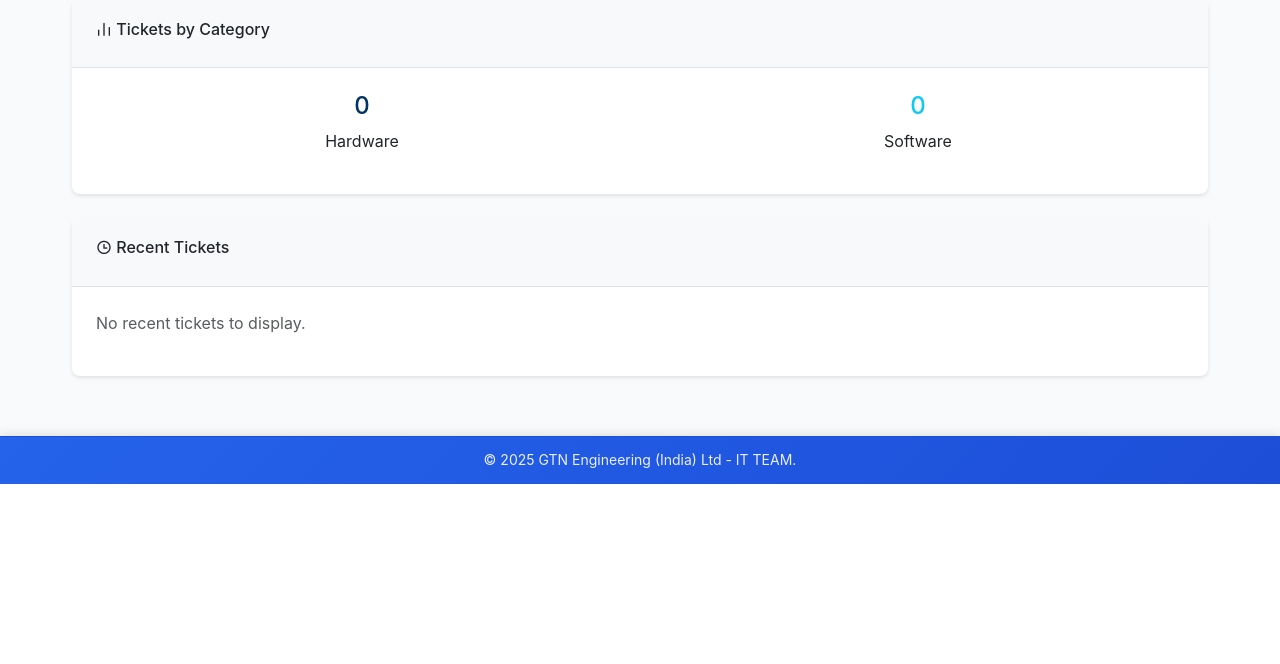
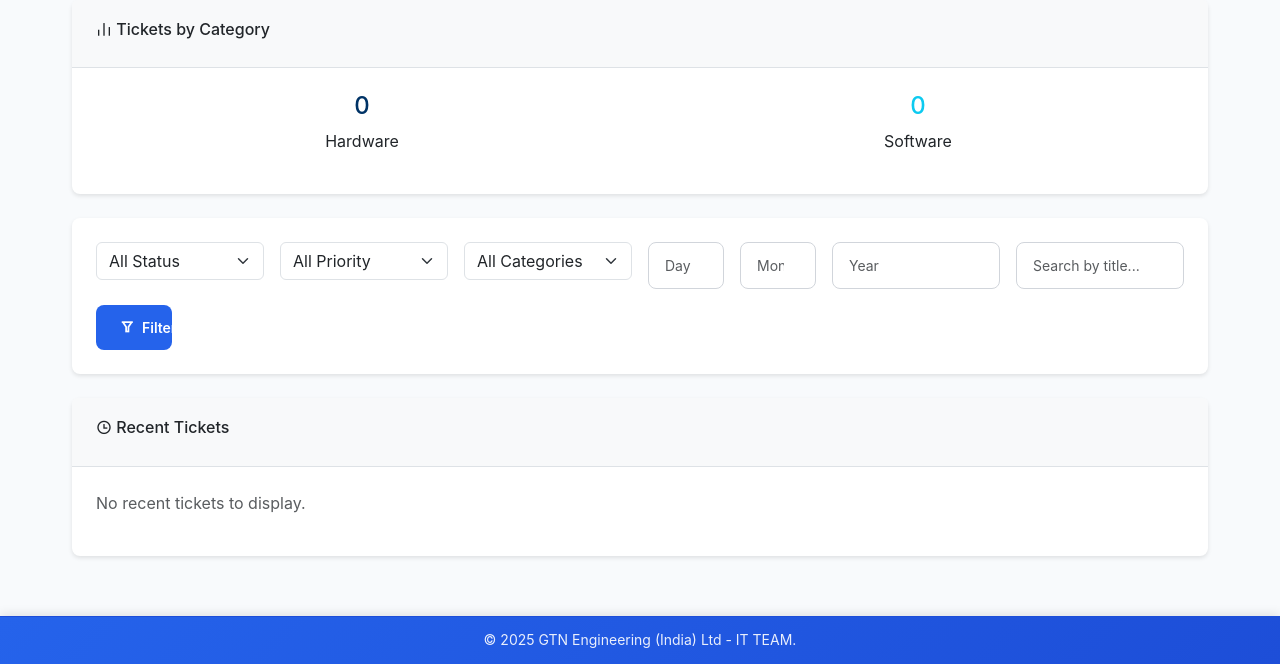
Before and after one commit to narain-karthik/GTN-IT-Helpdesk-Ticket-System-Updating-, a Flask app: page /super-admin-dashboard in a window 1280 px wide. Shown: the part 453-1117 px from the top of the page. Before the commit the page ends 937 px from the top, so only its background shows below. Run offline with Flask 3, Linux system fonts and the light colour scheme; the visitor is signed in with stand-in values (Sample User, id 1); some libraries are stand-ins or nearby versions.

Commit message:
Add ticket attachments and advanced filtering features
Introduces an Attachment model and support for multiple file uploads on ticket creation, updating both backend and form handling. Enhances the super admin dashboard with advanced filters (status, priority, category, date, search) for recent tickets. Adds flexible Excel report download filters (date range, month, year) and updates the reports dashboard UI accordingly. Also includes new uploads and improves file handling logic.

```diff
--- a/routes.py
+++ b/routes.py
@@ -1,6 +1,7 @@
 from flask import render_template, request, redirect, url_for, flash, session, abort, make_response, send_file, send_from_directory
 from werkzeug.security import generate_password_hash
 from werkzeug.utils import secure_filename
+from sqlalchemy import extract, and_
 from app import app, db
 from models import User, Ticket, TicketComment
 from forms import LoginForm, TicketForm, UpdateTicketForm, CommentForm, UserRegistrationForm, AssignTicketForm, UserProfileForm
@@ -12,6 +13,14 @@ import platform
 import openpyxl
 from openpyxl.styles import Font, PatternFill, Alignment
 import io
+
+ALLOWED_EXTENSIONS = {'png', 'jpg', 'jpeg', 'gif', 'bmp', 'pdf', 'doc', 'docx', 'xls', 'xlsx', 'csv', 'ppt', 'pptx'}
+UPLOAD_FOLDER = 'uploads/'  # Set a secure uploads folder
+
+def allowed_file(filename):
+    return '.' in filename and \
+           filename.rsplit('.', 1)[1].lower() in ALLOWED_EXTENSIONS
+
 
 # Helper function to check if user is logged in
 def is_logged_in():
@@ -171,26 +180,19 @@ def user_profile():
 @app.route('/super-admin-dashboard')
 @admin_required
 def super_admin_dashboard():
-    """Super Admin dashboard with full system overview"""
+    """Super Admin dashboard with full system overview and filters"""
     user = get_current_user()
     if not user.is_super_admin:
         flash('Super Admin access required.', 'error')
         return redirect(url_for('index'))
 
-    # Get comprehensive statistics
+    # Comprehensive statistics (unfiltered)
     total_tickets = Ticket.query.count()
     open_tickets = Ticket.query.filter_by(status='Open').count()
     in_progress_tickets = Ticket.query.filter_by(status='In Progress').count()
     resolved_tickets = Ticket.query.filter_by(status='Resolved').count()
-
-    # Get user statistics
     total_users = User.query.filter_by(role='user').count()
     total_admins = User.query.filter_by(role='admin').count()
-
-    # Get recent tickets
-    recent_tickets = Ticket.query.order_by(Ticket.created_at.desc()).limit(10).all()
-
-    # Get category statistics
     hardware_tickets = Ticket.query.filter_by(category='Hardware').count()
     software_tickets = Ticket.query.filter_by(category='Software').count()
 
@@ -205,7 +207,46 @@ def super_admin_dashboard():
         'software_tickets': software_tickets
     }
 
-    return render_template('super_admin_dashboard.html', stats=stats, recent_tickets=recent_tickets)
+    # Filter parameters for recent tickets
+    status_filter = request.args.get('status', 'all')
+    priority_filter = request.args.get('priority', 'all')
+    category_filter = request.args.get('category', 'all')
+    search_query = request.args.get('search', '')
+    day_filter = request.args.get('day', '')
+    month_filter = request.args.get('month', '')
+    year_filter = request.args.get('year', '')
+
+    # Build filtered query for recent tickets
+    query = Ticket.query
+    if status_filter != 'all':
+        query = query.filter_by(status=status_filter)
+    if priority_filter != 'all':
+        query = query.filter_by(priority=priority_filter)
+    if category_filter != 'all':
+        query = query.filter_by(category=category_filter)
+    if search_query:
+        query = query.filter(Ticket.title.contains(search_query))
+    if year_filter:
+        query = query.filter(extract('year', Ticket.created_at) == int(year_filter))
+    if month_filter:
+        query = query.filter(extract('month', Ticket.created_at) == int(month_filter))
+    if day_filter:
+        query = query.filter(extract('day', Ticket.created_at) == int(day_filter))
+
+    recent_tickets = query.order_by(Ticket.created_at.desc()).limit(10).all()
+
+    return render_template(
+        'super_admin_dashboard.html',
+        stats=stats,
+        recent_tickets=recent_tickets,
+        status_filter=status_filter,
+        priority_filter=priority_filter,
+        category_filter=category_filter,
+        search_query=search_query,
+        day_filter=day_filter,
+        month_filter=month_filter,
+        year_filter=year_filter
+    )
 
 @app.route('/admin-dashboard')
 @admin_required
@@ -253,6 +294,7 @@ def admin_dashboard():
                          status_filter=status_filter, priority_filter=priority_filter,
                          category_filter=category_filter, search_query=search_query, admin_user=user)
 
+
 @app.route('/create-ticket', methods=['GET', 'POST'])
 @login_required
 def create_ticket():
@@ -262,22 +304,16 @@ def create_ticket():
 
     if form.validate_on_submit():
         # Capture current session IP and system info for this specific ticket
-        # Get real client IP address (handles proxy forwarding)
         current_ip = request.environ.get('HTTP_X_FORWARDED_FOR',
-                                       request.environ.get('HTTP_X_REAL_IP',
-                                       request.environ.get('REMOTE_ADDR')))
+                                         request.environ.get('HTTP_X_REAL_IP',
+                                                             request.environ.get('REMOTE_ADDR')))
 
-        # Get system name - prioritize user input or preserve detected system name
-        current_system_name = None
-        if form.system_name.data and form.system_name.data.strip():
-            # Use the actual system name entered by user or detected by client
-            current_system_name = form.system_name.data.strip()
-        else:
-            # Fallback to current user's system name if available, otherwise use generic detection
+        # Get system name
+        current_system_name = form.system_name.data.strip() if form.system_name.data and form.system_name.data.strip() else None
+        if not current_system_name:
             if user.system_name and user.system_name.strip():
                 current_system_name = user.system_name.strip()
             else:
-                # Only use generic detection as last resort
                 user_agent = request.headers.get('User-Agent', '').lower()
                 if 'windows' in user_agent:
                     current_system_name = 'Windows System'
@@ -292,32 +328,36 @@ def create_ticket():
                 else:
                     current_system_name = f'Unknown System ({request.remote_addr})'
 
-        # Update user's profile with latest info (optional)
         user.ip_address = current_ip
         user.system_name = current_system_name
 
-        # Handle image upload
+        # Handle file uploads (supporting multiple attachments)
+        attachment_filenames = []
+        files = request.files.getlist('attachments')
+        for file in files:
+            if file and file.filename and allowed_file(file.filename):
+                filename = secure_filename(file.filename)
+                timestamp = datetime.now().strftime('%Y%m%d_%H%M%S_')
+                unique_filename = timestamp + filename
+                os.makedirs(UPLOAD_FOLDER, exist_ok=True)
+                filepath = os.path.join(UPLOAD_FOLDER, unique_filename)
+                try:
+                    file.save(filepath)
+                    attachment_filenames.append(unique_filename)
+                except Exception as e:
+                    flash(f'Error uploading file {filename}.', 'warning')
+
+        # For backward compatibility, store the first image filename in image_filename, others in attachments
         image_filename = None
-        if form.image.data and form.image.data.filename:
-            file = form.image.data
-            if file.filename != '':
-                filename = secure_filename(file.filename)
-                if filename:  # Make sure secure_filename didn't return empty string
-                    # Create unique filename with timestamp
-                    timestamp = datetime.now().strftime('%Y%m%d_%H%M%S_')
-                    image_filename = timestamp + filename
+        other_attachments = []
+        for fname in attachment_filenames:
+            if any(fname.lower().endswith(ext) for ext in
+                   ['.png', '.jpg', '.jpeg', '.gif', '.bmp']) and not image_filename:
+                image_filename = fname
+            else:
+                other_attachments.append(fname)
 
-                    # Ensure upload directory exists
-                    upload_dir = 'static/uploads'
-                    os.makedirs(upload_dir, exist_ok=True)
-
-                    filepath = os.path.join(upload_dir, image_filename)
-                    try:
-                        file.save(filepath)
-                    except Exception as e:
-                        flash('Error uploading image. Ticket created without image.', 'warning')
-                        image_filename = None
-
+        # You may want to store other_attachments as a JSON list or in a separate table
         ticket = Ticket(
             title=form.title.data,
             description=form.description.data,
@@ -327,7 +367,8 @@ def create_ticket():
             user_name=user.full_name,
             user_ip_address=current_ip,
             user_system_name=current_system_name,
-            image_filename=image_filename
+            image_filename=image_filename,
+            attachments=','.join(other_attachments) if other_attachments else None  # Example: comma-separated
         )
         db.session.add(ticket)
         db.session.commit()
@@ -789,26 +830,47 @@ def view_image(filename):
 @app.route('/download-excel-report')
 @admin_required
 def download_excel_report():
-    """Download Excel report of all tickets (Super Admin only)"""
+    """Download Excel report of all tickets (Super Admin only) with filtering options"""
     current_user = get_current_user()
     if not current_user.is_super_admin:
         flash('Super Admin access required.', 'error')
         return redirect(url_for('index'))
 
     try:
-        # Create a new workbook and worksheet
+        # --- FILTER PARAMS ---
+        filter_mode = request.args.get('filter_mode', 'range')
+        from_date = request.args.get('from_date')
+        to_date = request.args.get('to_date')
+        month = request.args.get('month')
+        year = request.args.get('year')
+
+        # --- BUILD QUERY BASED ON FILTER ---
+        query = Ticket.query.join(User, Ticket.user_id == User.id)
+
+        if filter_mode == 'range' and from_date and to_date:
+            from_dt = datetime.strptime(from_date, '%Y-%m-%d')
+            to_dt = datetime.strptime(to_date, '%Y-%m-%d')
+            query = query.filter(Ticket.created_at >= from_dt, Ticket.created_at <= to_dt)
+        elif filter_mode == 'month' and month:
+            y, m = map(int, month.split('-'))
+            query = query.filter(
+                extract('year', Ticket.created_at) == y,
+                extract('month', Ticket.created_at) == m
+            )
+        elif filter_mode == 'year' and year:
+            query = query.filter(extract('year', Ticket.created_at) == int(year))
+
+        tickets = query.all()
+
+        # --- EXCEL GENERATION ---
         wb = openpyxl.Workbook()
         ws = wb.active
         ws.title = "Tickets Report"
-
-        # Define headers
         headers = [
             'Ticket ID', 'Title', 'Description', 'Category', 'Priority', 'Status',
             'Created By', 'User Email', 'User Department', 'System Name', 'IP Address',
             'Assigned To', 'Created Date', 'Updated Date', 'Resolved Date'
         ]
-
-        # Style headers
         header_font = Font(bold=True, color="FFFFFF")
         header_fill = PatternFill(start_color="366092", end_color="366092", fill_type="solid")
         header_alignment = Alignment(horizontal="center", vertical="center")
@@ -820,13 +882,9 @@ def download_excel_report():
             cell.fill = header_fill
             cell.alignment = header_alignment
 
-        # Get all tickets with related data
-        tickets = Ticket.query.join(User, Ticket.user_id == User.id).all()
-
         # Add ticket data
         for row, ticket in enumerate(tickets, 2):
-            assignee_name = ticket.assignee.full_name if ticket.assignee else 'Unassigned'
-
+            assignee_name = ticket.assignee.full_name if hasattr(ticket, 'assignee') and ticket.assignee else 'Unassigned'
             data = [
                 ticket.ticket_number,
                 ticket.title,
@@ -834,17 +892,16 @@ def download_excel_report():
                 ticket.category,
                 ticket.priority,
                 ticket.status,
-                ticket.user_name,
+                getattr(ticket, 'user_name', ticket.user.full_name if hasattr(ticket.user, 'full_name') else 'N/A'),
                 ticket.user.email,
-                ticket.user.department or 'N/A',
-                ticket.user_system_name or 'N/A',
-                ticket.user_ip_address or 'N/A',
+                getattr(ticket.user, 'department', 'N/A') or 'N/A',
+                getattr(ticket, 'user_system_name', 'N/A') or 'N/A',
+                getattr(ticket, 'user_ip_address', 'N/A') or 'N/A',
                 assignee_name,
                 ticket.created_at.strftime('%Y-%m-%d %H:%M:%S') if ticket.created_at else 'N/A',
                 ticket.updated_at.strftime('%Y-%m-%d %H:%M:%S') if ticket.updated_at else 'N/A',
-                ticket.resolved_at.strftime('%Y-%m-%d %H:%M:%S') if ticket.resolved_at else 'N/A'
+                ticket.resolved_at.strftime('%Y-%m-%d %H:%M:%S') if hasattr(ticket, 'resolved_at') and ticket.resolved_at else 'N/A'
             ]
-
             for col, value in enumerate(data, 1):
                 ws.cell(row=row, column=col, value=value)
 
@@ -854,7 +911,7 @@ def download_excel_report():
             column_letter = column[0].column_letter
             for cell in column:
                 try:
-                    if len(str(cell.value)) > max_length:
+                    if cell.value and len(str(cell.value)) > max_length:
                         max_length = len(str(cell.value))
                 except:
                     pass
--- a/templates/super_admin_dashboard.html
+++ b/templates/super_admin_dashboard.html
@@ -117,6 +117,58 @@
                     </div>
                 </div>
 
+                <!-- FILTERS -->
+                <div class="card mb-4">
+                    <div class="card-body">
+                        <form method="GET" class="row g-3">
+                            <div class="col-md-2">
+                                <select class="form-select" name="status">
+                                    <option value="all" {% if status_filter == 'all' %}selected{% endif %}>All Status</option>
+                                    <option value="Open" {% if status_filter == 'Open' %}selected{% endif %}>Open</option>
+                                    <option value="In Progress" {% if status_filter == 'In Progress' %}selected{% endif %}>In Progress</option>
+                                    <option value="Resolved" {% if status_filter == 'Resolved' %}selected{% endif %}>Resolved</option>
+                                    <option value="Closed" {% if status_filter == 'Closed' %}selected{% endif %}>Closed</option>
+                                </select>
+                            </div>
+                            <div class="col-md-2">
+                                <select class="form-select" name="priority">
+                                    <option value="all" {% if priority_filter == 'all' %}selected{% endif %}>All Priority</option>
+                                    <option value="Low" {% if priority_filter == 'Low' %}selected{% endif %}>Low</option>
+                                    <option value="Medium" {% if priority_filter == 'Medium' %}selected{% endif %}>Medium</option>
+                                    <option value="High" {% if priority_filter == 'High' %}selected{% endif %}>High</option>
+                                    <option value="Critical" {% if priority_filter == 'Critical' %}selected{% endif %}>Critical</option>
+                                </select>
+                            </div>
+                            <div class="col-md-2">
+                                <select class="form-select" name="category">
+                                    <option value="all" {% if category_filter == 'all' %}selected{% endif %}>All Categories</option>
+                                    <option value="Hardware" {% if category_filter == 'Hardware' %}selected{% endif %}>Hardware</option>
+                                    <option value="Software" {% if category_filter == 'Software' %}selected{% endif %}>Software</option>
+                                    <option value="Network" {% if category_filter == 'Network' %}selected{% endif %}>Network</option>
+                                    <option value="Other" {% if category_filter == 'Other' %}selected{% endif %}>Other</option>
+                                </select>
+                            </div>
+                            <div class="col-md-1">
+                                <input type="number" class="form-control" name="day" placeholder="Day" min="1" max="31" value="{{ day_filter or '' }}">
+                            </div>
+                            <div class="col-md-1">
+                                <input type="number" class="form-control" name="month" placeholder="Month" min="1" max="12" value="{{ month_filter or '' }}">
+                            </div>
+                            <div class="col-md-2">
+                                <input type="number" class="form-control" name="year" placeholder="Year" min="2000" max="2100" value="{{ year_filter or '' }}">
+                            </div>
+                            <div class="col-md-2">
+                                <input type="text" class="form-control" name="search" placeholder="Search by title..." value="{{ search_query or '' }}">
+                            </div>
+                            <div class="col-md-1">
+                                <button type="submit" class="btn btn-primary w-100">
+                                    <i class="ri-filter-line"></i> Filter
+                                </button>
+                            </div>
+                        </form>
+                    </div>
+                </div>
+
                 <!-- Recent Tickets -->
                 <div class="card">
                     <div class="card-header">
```
Also changed, not shown: models.py (+8 -0 lines), templates/create_ticket.html (+10 -3 lines), templates/reports_dashboard.html (+42 -3 lines), 5 other files.
